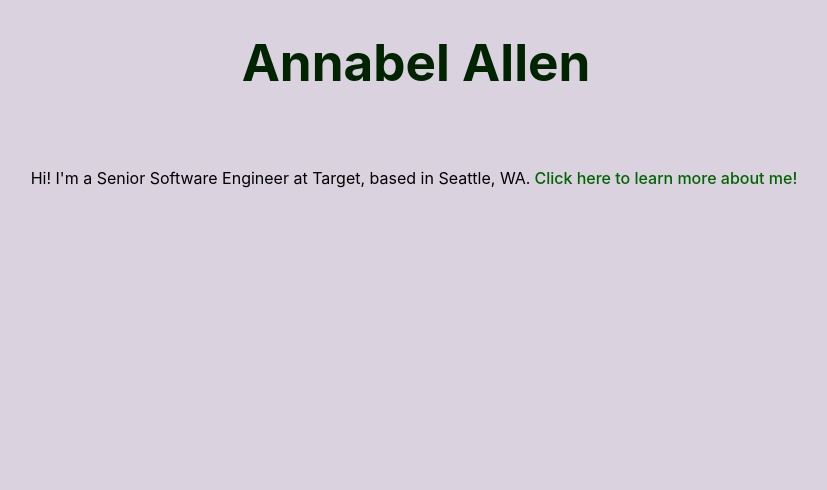
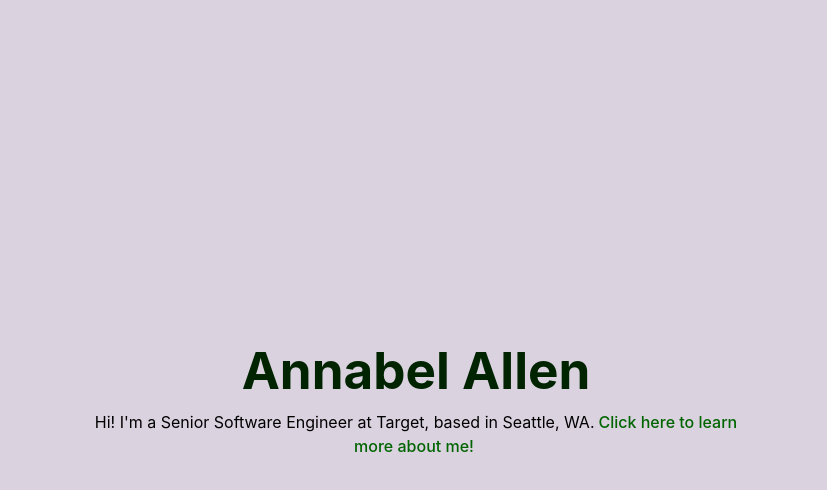
Before and after one commit to annabelja/annabel-allen-dot-com, a React (Vite) app: page / in a window 1280 px wide. Shown: the top 490 px of the page, without its empty margins (224-1051 px from the left). Built offline with nearby package versions, Linux system fonts and the light colour scheme.

Commit message:
style fixes

```diff
--- a/src/App.css
+++ b/src/App.css
@@ -4,3 +4,29 @@
   margin: 0 auto;
   text-align: center;
 }
+
+.page-shell {
+  box-sizing: border-box;
+  display: grid;
+  min-height: 100vh;
+  place-items: center;
+  padding: 2rem;
+}
+
+.home-page {
+  max-width: 42rem;
+}
+
+.home-page h1 {
+  color: #002400;
+  margin: 0 0 0.75rem;
+}
+
+.home-page p {
+  margin: 0;
+}
+
+.page-link {
+  color: #006400;
+  text-decoration: none;
+}
--- a/src/App.tsx
+++ b/src/App.tsx
@@ -12,8 +12,8 @@
       <Link to="/about">About Me</Link>
     </div> */}
       <Routes>
-        <Route path="/" element={<HomePage />} />
-        <Route path="/about" element={<AboutMe />} />
+        <Route path="/" element={<main className="page-shell"><HomePage /></main>} />
+        <Route path="/about" element={<main className="page-shell"><AboutMe /></main>} />
         <Route path="/archive" element={<AnnabelsPageArchive />} />
       </Routes>
     </Router>
--- a/src/components/AboutMe/index.tsx
+++ b/src/components/AboutMe/index.tsx
@@ -8,7 +8,7 @@
                 Welcome to my website! I&apos;m Annabel Allen, a Senior Frontend Software Engineer based in Seattle, WA.
             </p>
             <p>
-                If you&apos;re missing the old annabelallen.com, visit <Link to='/archive'>The Archive</Link>
+                If you&apos;re missing the old annabelallen.com, visit <Link className="page-link" to="/archive">The Archive</Link>
             </p>
         </section>
     );
--- a/src/components/HomePage/index.tsx
+++ b/src/components/HomePage/index.tsx
@@ -2,17 +2,14 @@
 
 export const HomePage = () => {
     return (
-        <>
-        <h1 style={{color: '#002400'}}>Annabel Allen</h1>
-        {/*TODO: Move styles to css file */}
-        <div style={{display: 'flex', flexDirection: 'row', flexWrap: 'wrap', justifyContent: 'space-between'}}>
-        {/* <img src={annabelInSeattleImage} style={{borderRadius: '25px', maxWidth: '200px', padding: '25px', marginLeft: 'auto', marginRight: 'auto'}}/> */}
-        <p style={{alignContent: 'center', minWidth: '200px', marginLeft: 'auto', marginRight: 'auto', padding: '25px'}}>Hi! I&apos;m a Senior Software Engineer at Target, based in Seattle, WA.
-          <Link to="/about" style={{ textDecoration: 'none', color: '#006400' }}>
-          Click here to learn more about me!
-          </Link>
-          </p>
+        <div className="home-page">
+            <h1>Annabel Allen</h1>
+            <p>
+                Hi! I&apos;m a Senior Software Engineer at Target, based in Seattle, WA.
+                <Link className="page-link" to="/about">
+                    Click here to learn more about me!
+                </Link>
+            </p>
         </div>
-        </>
     )
-    }
+}
```
